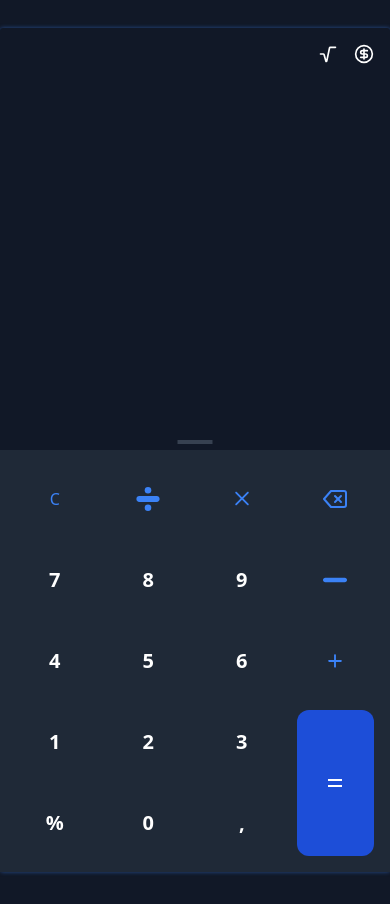
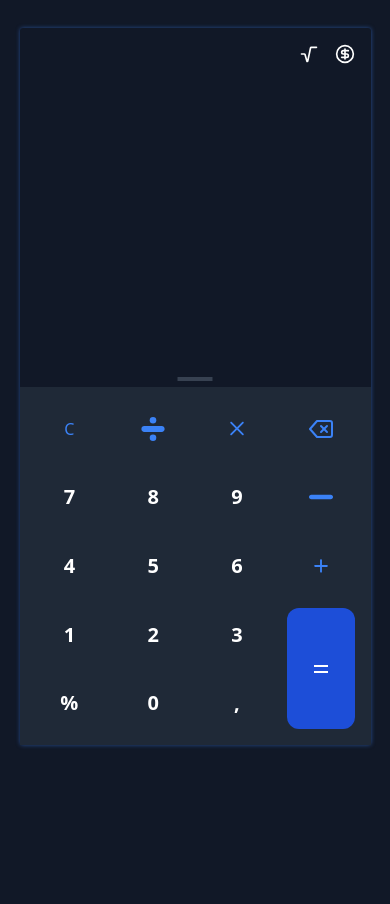
Before and after one commit to Bienvenu-kj/calculatrice_simple, a website: page index.html in a window 390 px wide. Shown: the part 40-944 px from the top of the page. After the commit the page ends 844 px from the top, so only its background shows below. Drawn offline with Linux system fonts and the light colour scheme.

Commit message:
Update index.html

```diff
--- a/index.html
+++ b/index.html
@@ -8,8 +8,7 @@
     <style>
         @media (max-width : 480px){
             #Calculatrice{
-                width : 100%;
-                height : 100vh;
+                width : 90%;
             }
         }
         #Calculatrice {
```
